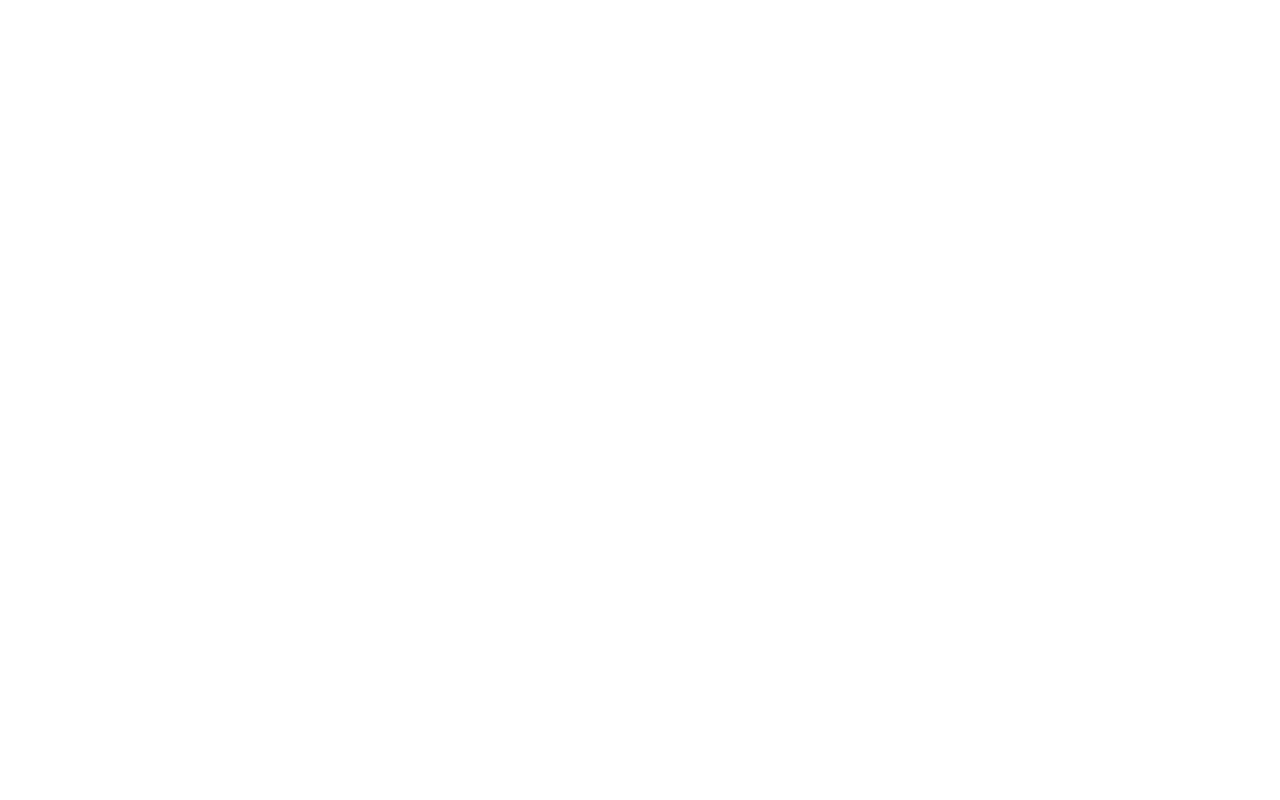
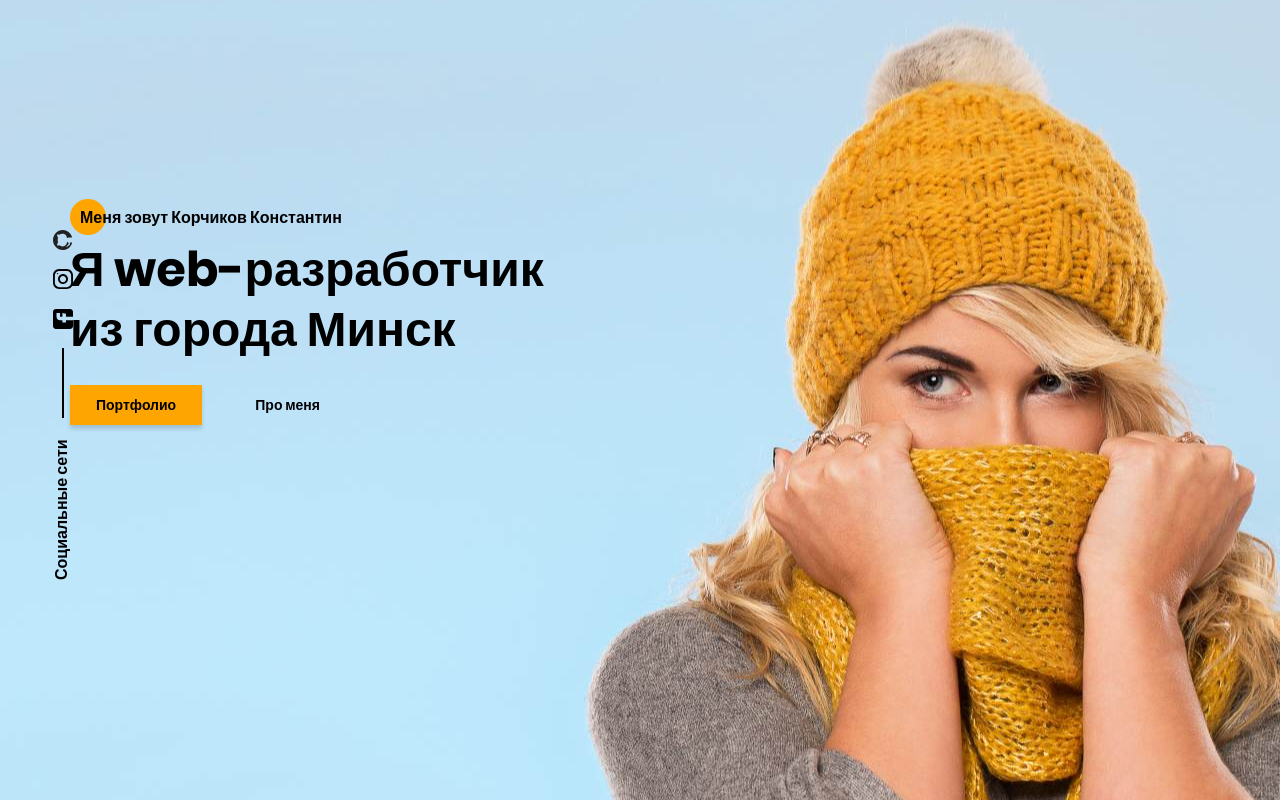
Before and after one commit to Korchvagen/Portfolio, a website: page src/index.html in a window 1280 px wide. Drawn offline with nearby package versions, Linux system fonts and the light colour scheme; files that its build step writes are made by us from their sources.

Commit message:
feat: add desctop promo section

```diff
--- a/src/index.html
+++ b/src/index.html
@@ -44,7 +44,25 @@
     <link rel="stylesheet" href="css/style.min.css">
 </head>
 <body>
-
+    <aside class="sidepanel">
+        <ul class="sidepanel__links">
+            <li><a href="#"><img src="icons/socials/github.svg" alt="github"></a></li>
+            <li><a href="#"><img src="icons/socials/instagram.svg" alt="instagram"></a></li>
+            <li><a href="#"><img src="icons/socials/facebook.svg" alt="facebook"></a></li>
+        </ul>
+        <div class="sidepanel__divider"></div>
+        <div class="sidepanel__text"><span>Социальные сети</span></div>
+    </aside>
+    <section class="promo">
+        <div class="container">
+            <div class="title title_fz16 promo__subtitle">Меня зовут Корчиков Константин</div>
+            <h1 class="title title_fz48 promo__title">Я web-разработчик из города Минск</h1>
+            <div class="promo__btns">
+                <a href="#" class="promo__link btn">Портфолио</a>
+                <a href="#" class="promo__link">Про меня</a>
+            </div>
+        </div>
+    </section>
     <script src="js/script.js"></script>
 </body>
 </html>
--- /dev/null
+++ b/src/sass/base/_mixins.scss
@@ -0,0 +1,13 @@
+@mixin before_circle {
+  &::before {
+    content: "";
+    position: absolute;
+    left: 0;
+    top: -25%;
+    z-index: -1;
+    width: 36px;
+    height: 36px;
+    border-radius: 100%;
+    background-color: $main-color;
+  }
+}
--- /dev/null
+++ b/src/sass/base/_variables.scss
@@ -0,0 +1 @@
+$main-color: #ffa501;
--- /dev/null
+++ b/src/sass/blocks/_button.scss
@@ -0,0 +1,5 @@
+.btn {
+  box-shadow: 0 4px 4px 0 rgba(0, 0, 0, 0.15);
+  background: $main-color;
+  padding: 12px 26px;
+}
--- /dev/null
+++ b/src/sass/blocks/_promo.scss
@@ -0,0 +1,37 @@
+.promo {
+  position: relative;
+  min-height: 100vh;
+  background: url('../img/bg.jpg') 50%/cover no-repeat;
+  padding-top: 205px;
+
+  &__subtitle {
+    position: relative;
+    z-index: 2;
+    padding-left: 10px;
+    @include before_circle;
+  }
+
+  &__title {
+    width: 535px;
+    margin-top: 10px;
+  }
+
+  &__btns {
+    display: flex;
+    align-items: center;
+    justify-content: space-between;
+    width: 250px;
+    margin-top: 25px;
+  }
+
+  &__link {
+    font-weight: 700;
+    font-size: 14px;
+    color: #000;
+    text-decoration: none;
+
+    &:hover {
+      color: #000;
+    }
+  }
+}
--- /dev/null
+++ b/src/sass/blocks/_sidepanel.scss
@@ -0,0 +1,44 @@
+.sidepanel {
+  position: fixed;
+  top: 230px;
+  left: 50px;
+  z-index: 3;
+  display: flex;
+  flex-direction: column;
+  align-items: center;
+  row-gap: 15px;
+
+  &__links {
+    list-style-type: none;
+
+    li {
+      margin-top: 15px;
+
+      &:first-child {
+        margin-top: 0;
+      }
+    }
+  }
+
+  &__divider {
+    width: 2px;
+    height: 70px;
+    background-color: #000;
+  }
+
+  &__text {
+    height: 150px;
+    width: 25px;
+
+    span {
+      display: block;
+      width: 150px;
+      height: 24px;
+      font-weight: 700;
+      font-size: 16px;
+      color: #000;
+      transform: rotate(-90deg) translate(-40%, -250%);
+    }
+
+  }
+}
--- /dev/null
+++ b/src/sass/blocks/_title.scss
@@ -0,0 +1,24 @@
+.title {
+  font-weight: 700;
+  color: #000;
+  font-style: normal;
+  line-height: normal;
+
+  &_fz14 {
+    font-size: 14px;
+  }
+
+  &_fz16 {
+    font-size: 16px;
+  }
+
+  &_fz36 {
+    font-size: 36px;
+    line-height: 167%;
+  }
+
+  &_fz48 {
+    font-size: 48px;
+    line-height: 125%;
+  }
+}
--- /dev/null
+++ b/src/sass/style.scss
@@ -0,0 +1,20 @@
+@import "libs/modern-normalize";
+@import "libs/font";
+@import "base/mixins";
+@import "base/variables";
+
+* {
+  font-family: 'Poppins', sans-serif;
+  margin: 0;
+  padding: 0;
+}
+
+.container {
+  width: 1140px;
+  margin: 0 auto;
+}
+
+@import "blocks/title";
+@import "blocks/button";
+@import "blocks/sidepanel";
+@import "blocks/promo";
--- a/src/scss/style.scss
+++ /dev/null
@@ -1,8 +0,0 @@
-@use "libs/modern-normalize";
-@use "libs/font";
-
-* {
-  font-family: 'Poppins', sans-serif;
-  margin: 0;
-  padding: 0;
-}
```
Also changed, not shown: src/sass/libs/_font.scss (renamed from src/scss/libs/_font.scss), src/sass/libs/_modern-normalize.scss (renamed from src/scss/libs/_modern-normalize.scss).
